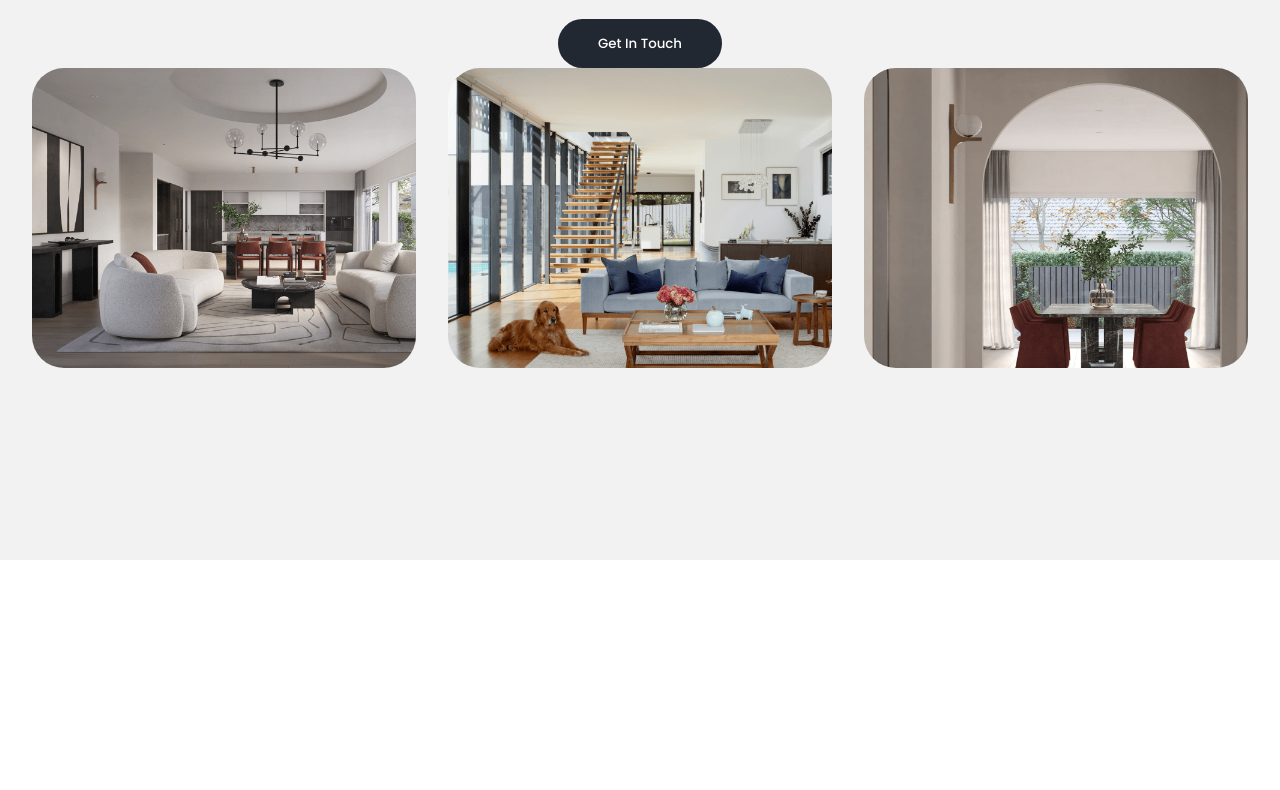
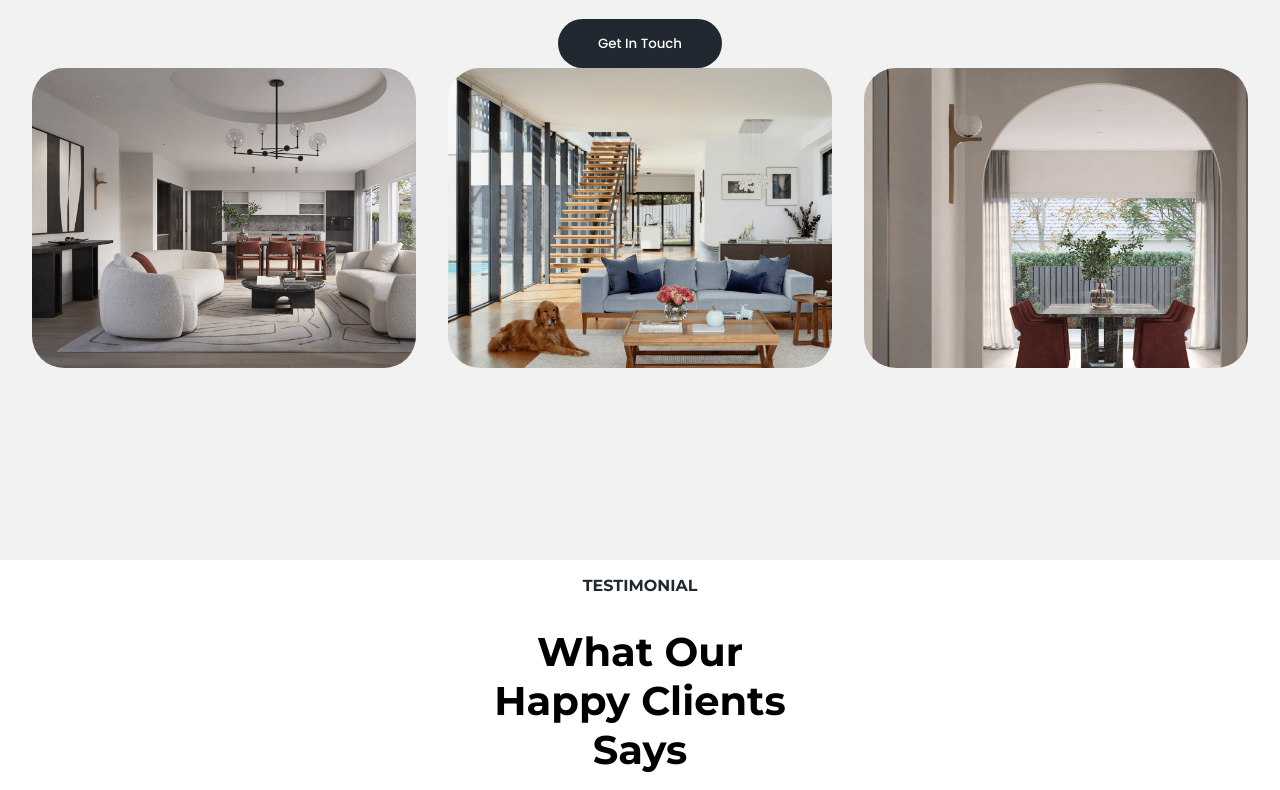
Before and after one commit to Carl0017/HomeScope, a React (Vite) app: page / in a window 1280 px wide. Shown: the part 3246-4036 px from the top of the page. Before the commit the page ends 3806 px from the top, so only its background shows below. Built offline with nearby package versions, Linux system fonts and the light colour scheme.

Commit message:
Testimonial section added

```diff
--- a/src/Pages/Home/App.jsx
+++ b/src/Pages/Home/App.jsx
@@ -49,7 +49,6 @@ function Navbar() {
   };
   return (
     <>
-
       <>
         <div className="navWrapper">
           <div className="logo">HomeScope</div>
@@ -96,8 +95,8 @@ function Navbar() {
                     Contact Us
                   </Link>
                   <span>
-              <ArrowRight />
-            </span>
+                    <ArrowRight />
+                  </span>
                 </button>
               </ul>
             </div>
@@ -184,6 +183,16 @@ function AvailableCard(props) {
       </div>
     </>
   );
+}
+
+function ReviewCard(props) {
+  return(
+    <>
+    <div className="reviewCard">
+      {/*code for the review card will be here*/}
+    </div>
+    </>
+  )
 }
 
 function App() {
@@ -363,6 +372,12 @@ function App() {
           </div>
         </div>
       </div>
+
+      <div className="testimonials">
+        <h4>TESTIMONIAL</h4>
+
+        <h1>What Our Happy Clients Says</h1>
+      </div>
     </>
   );
 }
--- a/src/Pages/Home/App.scss
+++ b/src/Pages/Home/App.scss
@@ -108,7 +108,7 @@
     background-size: cover;
     background-repeat: no-repeat;
     //margin: 1rem 8rem;
-    padding: 8rem 8rem;
+    padding: 8rem ;
     border-radius: 1rem;
     height: 80vh;
     color: #fff;
@@ -446,6 +446,31 @@
   }
 }
 
+
+.testimonials{
+  padding: 1rem 8rem;
+  @include flex (column, 2rem, space-between);
+
+  h4,h1{
+    @include Montserrat(700);
+    color: $dark;
+  }
+
+  h1{
+    color: #000;
+    width: 30%;
+    text-align: center;
+    font-size: 2.5rem;
+  }
+}
+
+
+
+
+
+
+
+
 @media screen and (max-width: 768px) {
 
 .navWrapper {
```
